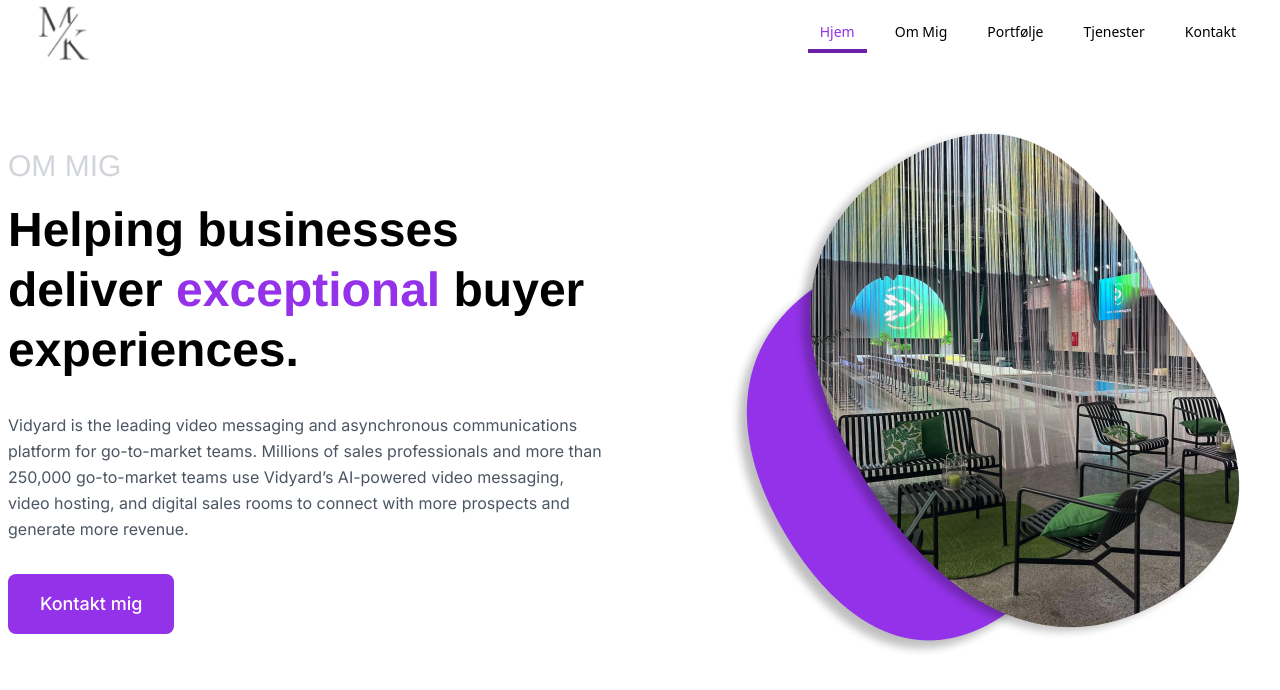
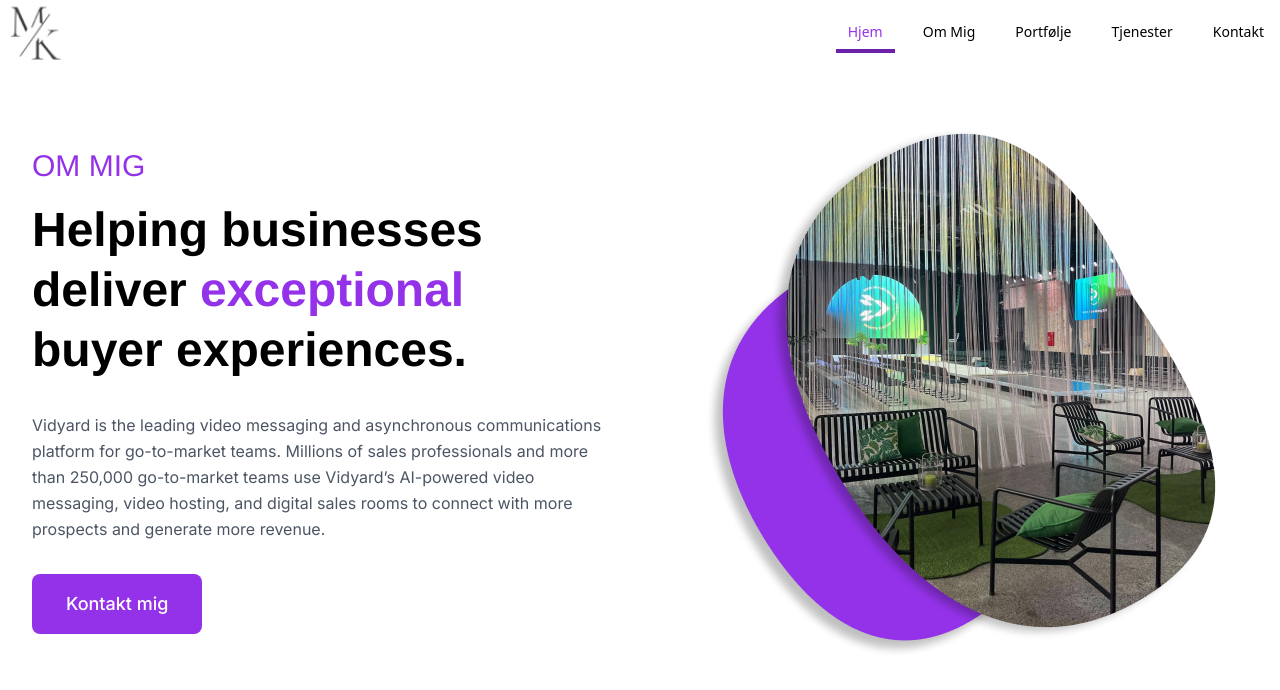
Before and after one commit to Bnop1146/event_manager_website, a React (Create React App) app: page / in a window 1280 px wide. Shown: the top 690 px of the page. Built offline with nearby package versions, Linux system fonts and the light colour scheme.

Commit message:
Updated the Tailwind config file with new custom styling, and added them the components

```diff
--- a/src/Components/AboutSection.js
+++ b/src/Components/AboutSection.js
@@ -3,11 +3,11 @@ import image from '../assets/images/Big About section image.png';
 function AboutSection() {
 
   return (
-    <section className="bg-white py-12 relative overflow-hidden ">
-      <div className="container mx-auto flex flex-col md:flex-row items-center justify-between space-y-8 md:space-y-0 relative z-10 px-2">
+    <section className="bg-white py-12 relative overflow-hidden">
+      <div className="mx-auto max-w-7xl px-2 sm:px-6 lg:px-8 flex flex-col md:flex-row items-center justify-between space-y-8 md:space-y-0">
         {/* Text Section */}
         <div className="md:w-1/2 w-full text-left md:pr-8">
-          <h4 className="text-3xl font-heading font-medium text-gray-300 mb-4 uppercase">
+          <h4 className="text-3xl font-heading font-medium text-regal-purple mb-4 uppercase">
             Om Mig
           </h4>
           <h1 className="text-5xl font-heading font-bold text-black-700 mb-8 leading-tight">
@@ -17,9 +17,7 @@ function AboutSection() {
           <p className="font-text text-gray-600 mb-8 leading-relaxed">
             Vidyard is the leading video messaging and asynchronous communications platform for go-to-market teams. Millions of sales professionals and more than 250,000 go-to-market teams use Vidyard’s AI-powered video messaging, video hosting, and digital sales rooms to connect with more prospects and generate more revenue.
           </p>
-          <button
-            className="font-text bg-regal-purple text-white py-4 px-8 rounded-lg text-lg font-medium hover:bg-blue-700 transition"
-          >
+          <button className="font-text custom-button rounded-lg text-lg font-medium hover-custom-button transition ease-in-out delay-150 hover:-translate-y-2 hover:scale-100 duration-300">
             Kontakt mig
           </button>
         </div>
@@ -30,15 +28,13 @@ function AboutSection() {
             <img
               src={image}
               alt="Abstract Shaped"
-              className="w-full h-100/50"
+              className="w-full h-auto"
             />
           </div>
         </div>
       </div>
+    </section>
 
-
-
-    </section>
   );
 }
 
--- a/src/Components/Navbar.js
+++ b/src/Components/Navbar.js
@@ -24,7 +24,7 @@ function Navbar() {
 
   return (
     <Disclosure as="nav" className="bg-white-800">
-      <div className="mx-auto max-w-7xl px-2 sm:px-6 lg:px-8">
+      <div className="mx-auto max-w-7xl px-2 sm:px-6 lg:px-1">
         <div className="relative flex items-center justify-between h-16">
 
           {/* Logo */}
--- a/tailwind.config.js
+++ b/tailwind.config.js
@@ -6,8 +6,8 @@ module.exports = {
   theme: {
     extend: {
       fontFamily: {
-        text: ['Inter', 'sans-serif'], // Default font for normal text
-        heading: ['Helvetica', 'Arial', 'sans-serif'], // Font for headings
+        text: ['Inter', 'sans-serif'],
+        heading: ['Helvetica', 'Arial', 'sans-serif'],
       },
 
       colors: {
@@ -15,5 +15,28 @@ module.exports = {
       },
     },
   },
-  plugins: [],
+  plugins: [
+    function ({ addUtilities }) {
+      const newUtilities = {
+        '.hover-custom-button': {
+          '&:hover': {
+            background: 'white',
+            color: '#6b21a8',
+            border: '2px solid #6b21a8',
+          },
+        },
+        '.custom-button': {
+          background: '#9332E8',
+          color: 'white',
+          paddingTop: '14px',
+          paddingBottom: '14px',
+          paddingLeft: '2rem',
+          paddingRight: '2rem',
+          border: '2px solid transparent',
+        },
+      };
+
+      addUtilities(newUtilities, ['responsive', 'hover']);
+    },
+  ],
 }
```
